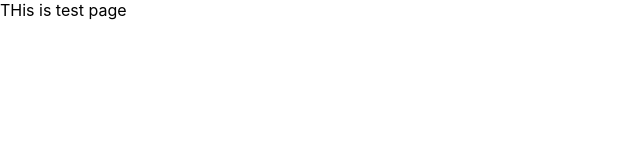
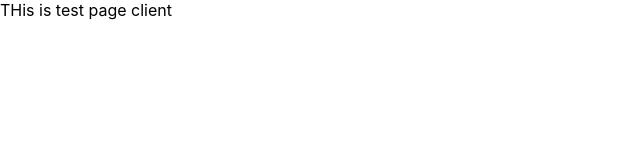
Before and after one commit to duysy/GBA_ecommerce_agricultural, a React (Create React App) app in the folder reactjs_app_client/: page / in a window 1280 px wide. Shown: the top 160 px of the page, without its empty margins (0-640 px from the left). Built offline with nearby package versions, Linux system fonts and the light colour scheme.

Commit message:
add fontendclient branch

```diff
--- a/reactjs_app_client/src/components/atoms/TestAtom.js
+++ b/reactjs_app_client/src/components/atoms/TestAtom.js
@@ -1,5 +1,4 @@
 import React, { Component } from "react";
-
 import "./styles.css";
 export default class extends Component {
     render() {
--- a/reactjs_app_client/src/components/molecules/TestMolecules.js
+++ b/reactjs_app_client/src/components/molecules/TestMolecules.js
@@ -1,4 +1,5 @@
 import React,{Component} from "react";
+import "./styles.css";
 export default class extends Component{
     render(){
         return(
--- a/reactjs_app_client/src/components/pages/TestPages.js
+++ b/reactjs_app_client/src/components/pages/TestPages.js
@@ -1,10 +1,10 @@
 import React,{Component} from "react";
-
+import "./styles.css";
 export default class extends Component{
     render(){
         return(
             <div>
-                THis is test page
+                THis is test page client
             </div>
         )
     }
```
Also changed, not shown: reactjs_app_client/src/components/molecules/styles.css (added), reactjs_app_client/src/components/pages/styles.css (added).
